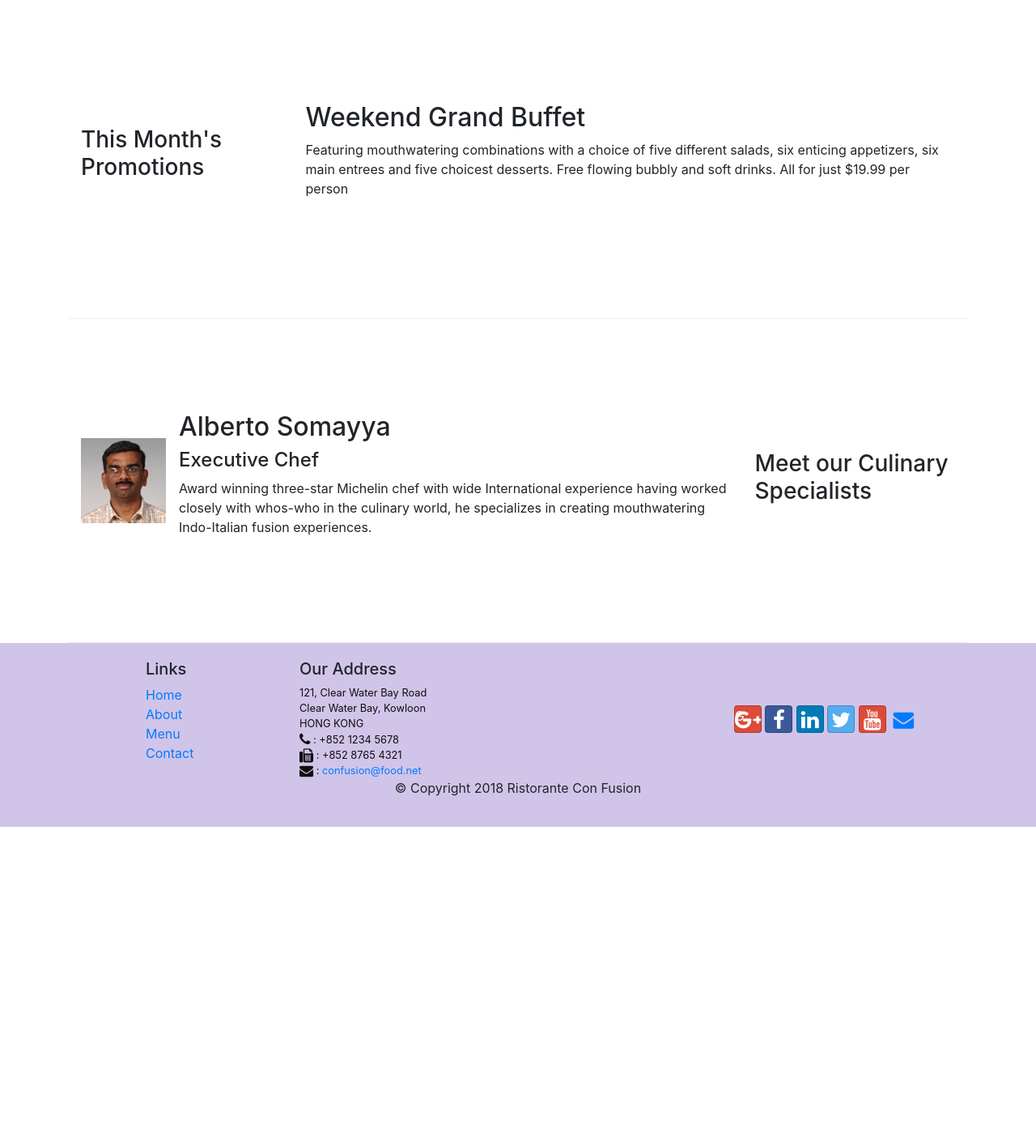
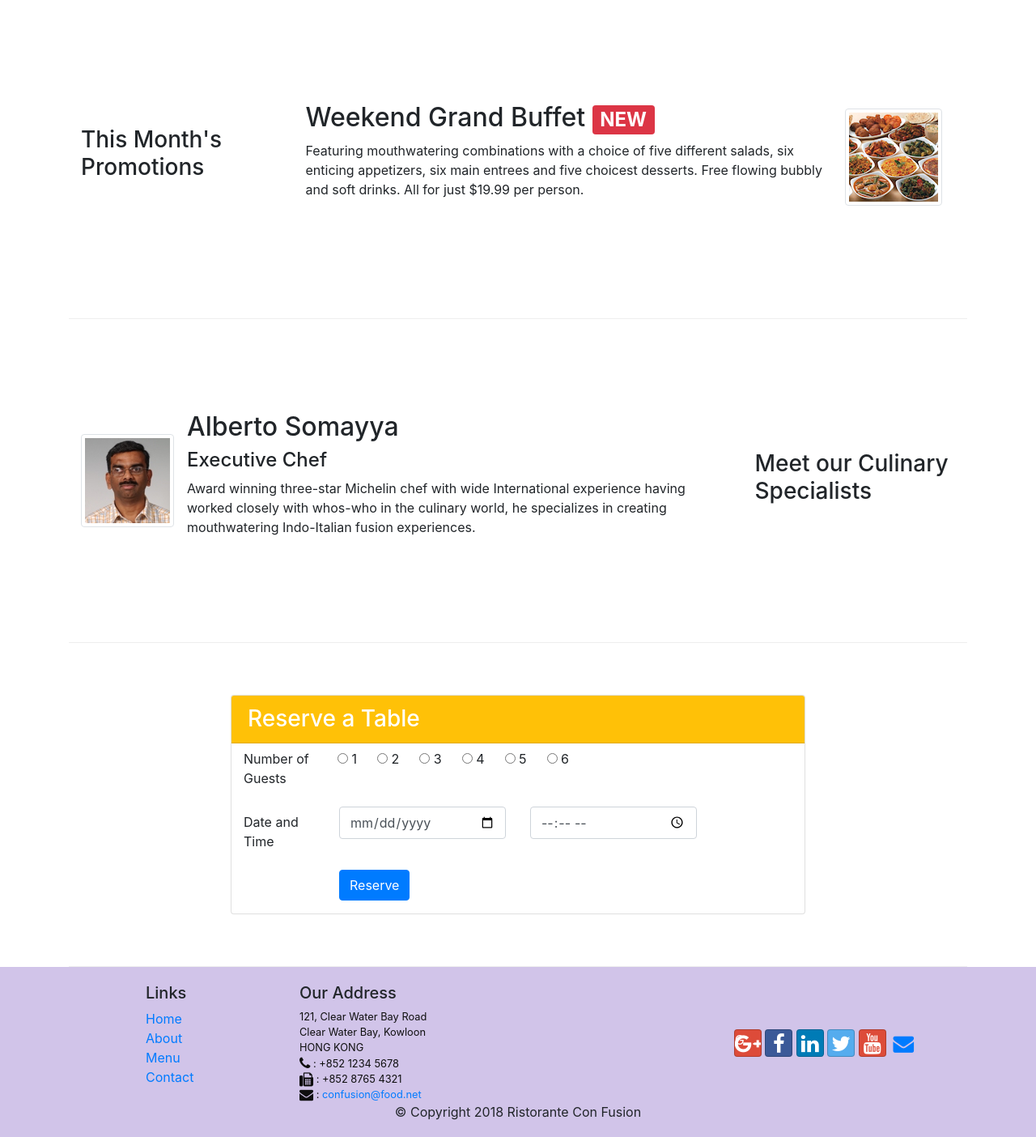
Before and after one commit to rithikaprakash/Full-stack-web-development, a website: page index.html in a window 1280 px wide. Shown: the part 740-2144 px from the top of the page at 81% size. Before the commit the page ends 1761 px from the top, so only its background shows below. Drawn offline with nearby package versions, Linux system fonts and the light colour scheme.

Commit message:
Assignment 2

```diff
--- a/index.html
+++ b/index.html
@@ -39,9 +39,12 @@
                     <h1>Ristorante con Fusion</h1>
                     <p>We take inspiration from the World's best cuisines, and create a unique fusion experience. Our lipsmacking creations will tickle your culinary senses!</p>
                 </div>
-                <div class="col-12 col-sm align-self-center">
+                <div class="col col-sm-6 align-self-center">
                     <img src="img/logo.png" class="img-fluid">
+                    <a class=" btn btn-warning" href="#Reserve-Table" role="button">Reserve Table</a>
                 </div>
+            </div>
+
             </div>
         </div>
     </header>
@@ -56,7 +59,7 @@
                     <img class="d-flex mr-3 img-thumbnail align-self-center" src="img/uthappizza.png" alt="Uthappizza">
                     <div class="media-body">
                         <h2>Uthappizza <span class="badge badge-danger">HOT</span> <span class="badge badge-pill badge-secondary">$4.99</span></h2>
-                        <p>A unique combination of Indian Uthappam (pancake) and Italian pizza, topped with Cerignola olives, ripe vine cherry tomatoes, Vidalia onion, Guntur chillies and Buffalo Paneer.</p>
+                        <p class="d-none d-sm-block">A unique combination of Indian Uthappam (pancake) and Italian pizza, topped with Cerignola olives, ripe vine cherry tomatoes, Vidalia onion, Guntur chillies and Buffalo Paneer.</p>
                     </div>
                 </div>
 
@@ -68,9 +71,14 @@
             <div class="col-12 col-sm-4 col-md-3">
                 <h3>This Month's Promotions</h3>
             </div>
-            <div class="col col-sm col-md">
-                <h2>Weekend Grand Buffet</h2>
-                <p>Featuring mouthwatering combinations with a choice of five different salads, six enticing appetizers, six main entrees and five choicest desserts. Free flowing bubbly and soft drinks. All for just $19.99 per person </p>
+            <div class="col-sm col-md">
+                <div class="media">
+                    <div class="media-body ">
+                        <h2>Weekend Grand Buffet <span class="badge badge-danger">NEW</span></h2>
+                        <p class="d-none d-sm-block">Featuring mouthwatering combinations with a choice of five different salads, six enticing appetizers, six main entrees and five choicest desserts. Free flowing bubbly and soft drinks. All for just $19.99 per person.</p>
+                    </div>
+                    <img class="d-flex mr-3 img-thumbnail align-self-center" src="img/buffet.png" alt="Buffet">
+                </div>
             </div>
         </div>
 
@@ -80,15 +88,74 @@
             </div>
             <div class="col col-sm order-sm-first col-md">
                 <div class="media">
-                    <img class="d-flex mr-3 img thumbnail align-self-center" src="img/alberto.png" alt="Alberto Somayya"">
+                    <img class="d-flex mr-3 img-thumbnail align-self-center" src="img/alberto.png" alt="Alberto Somayya"">
                     <div class="media-body">
                         <h2>Alberto Somayya</h2>
                         <h4>Executive Chef</h4>
-                        <p>Award winning three-star Michelin chef with wide International experience having worked closely with whos-who in the culinary world, he specializes in creating mouthwatering Indo-Italian fusion experiences. </p>
+                        <p class="d-none d-sm-block">Award winning three-star Michelin chef with wide International experience having worked closely with whos-who in the culinary world, he specializes in creating mouthwatering Indo-Italian fusion experiences. </p>
                     </div>
                 </div>
             </div>
         </div>
+        <!-- starts -->
+        <div class="row row-content justify-content-center">
+            <div class="col col-sm-8 align-self-center">
+                <div class="card">
+                    <h3 class="card-header bg-warning text-white">Reserve a Table</h3>
+                    <div class="card-block">
+                        <form id="Reserve-Table">
+                            <div class="container">
+                                <div class="form-group row">
+                                    <label for="guests" class="col-sm-2 col-form-label">Number of Guests</label>
+                                    <div class="col-xsm-10">
+                                        <div class="btn-group" data-toggle="buttons">
+                                            <label class="btn">
+                                                <input type="radio" name="nbPeople" value="1" autocomplete="off" > 1
+                                            </label>
+                                            <label class="btn">
+                                                <input type="radio" name="nbPeople" value="2" autocomplete="off"> 2
+                                            </label>
+                                            <label class="btn">
+                                                <input type="radio" name="nbPeople" value="3" autocomplete="off"> 3
+                                            </label>
+                                            <label class="btn">
+                                                <input type="radio" name="nbPeople" value="4" autocomplete="off"> 4
+                                            </label>
+                                            <label class="btn">
+                                                <input type="radio" name="nbPeople" value="5" autocomplete="off"> 5
+                                            </label>
+                                            <label class="btn">
+                                                <input type="radio" name="nbPeople" value="6" autocomplete="off"> 6
+                                            </label>
+                                        </div>
+                                    </div>
+                                </div>
+                                <div class ="form-group row">
+                                    <label for="date" class="col-12 col-md-2 col-form-label">Date and Time</label>
+                                    <div class=" col-md-4">
+                                        <input type="date" class="form-control" id="date" name="date" placeholder="Date">
+                                    </div>
+                                    <div class="col-md-4">
+                                        <input type="time" class="form-control" id="time" name="time" placeholder="Time">
+                                    </div>
+                                </div>
+                                <div class="form-group row">
+                                    <div class="offset-md-2 col-md-10">
+                                        <button type="submit" class="btn btn-primary">Reserve</button>
+                                    </div>
+                                </div>
+                            </div>
+                        </form>
+                    </div>
+                </div>
+
+            </div>
+
+        </div>
+
+
+
+
     </div>
 
     <footer class="footer">
```
Also changed, not shown: css/styles.css (line endings or trailing spaces).
